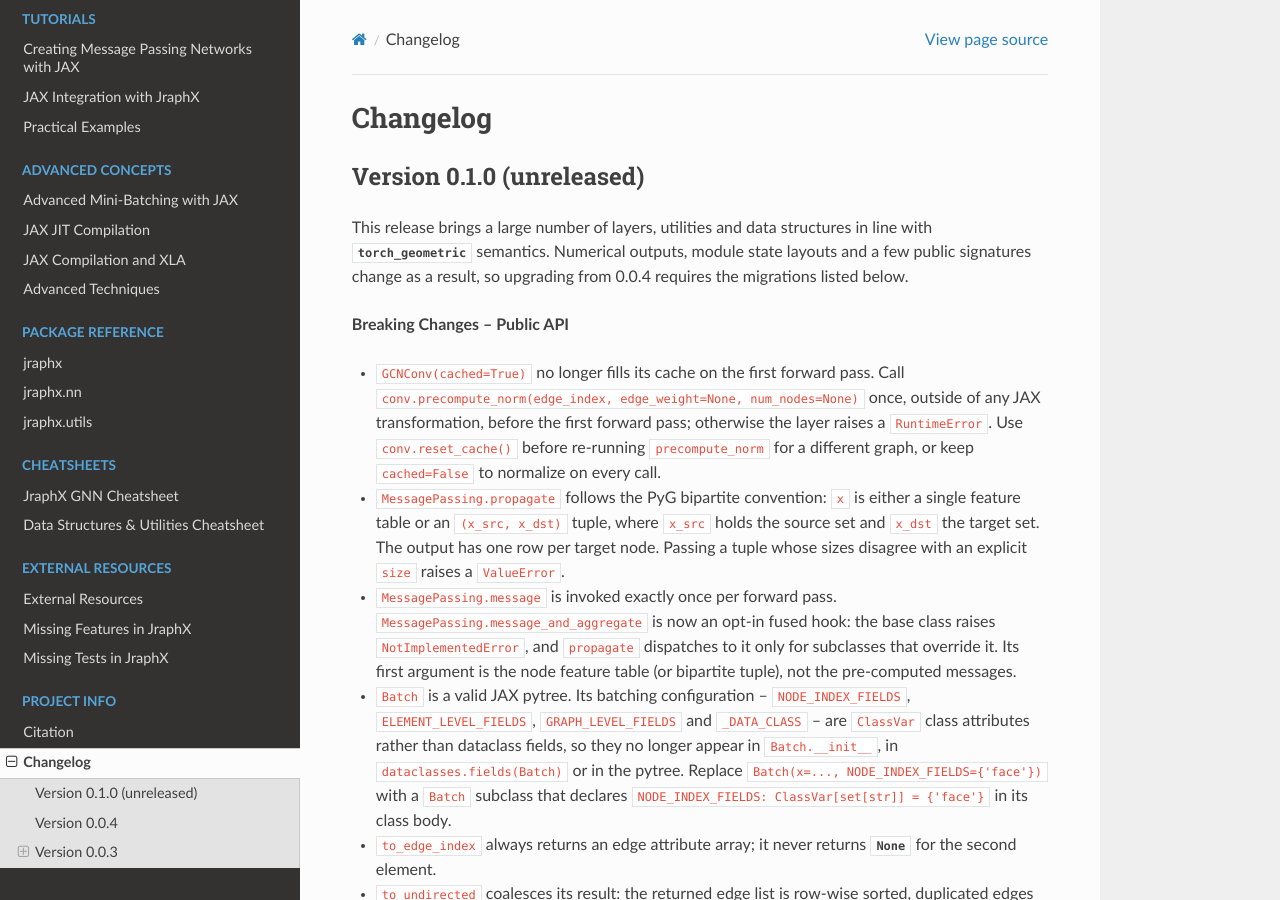
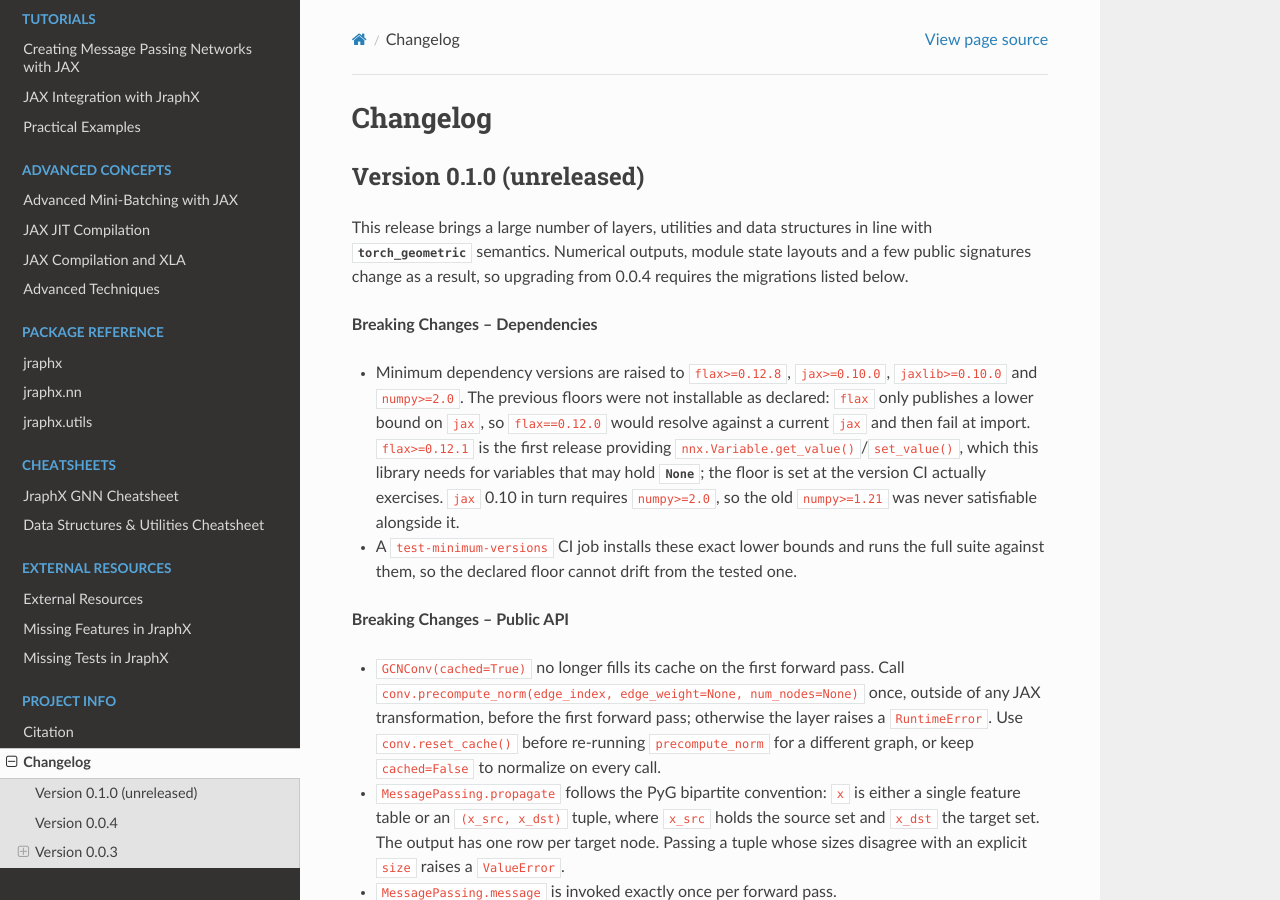
Before and after one commit to DBraun/jraphx, a Sphinx documentation site: the page built from docs/source/changelog.rst, in a window 1280 px wide and 900 px high. Built offline with Sphinx 7.4.7 and the Read the Docs theme 3.1.0, drawn with Linux system fonts in a browser that asks for light colours.

Commit message:
Raise dependency floors to installable, tested versions
The declared minimums were not satisfiable as written. flax only publishes a
lower bound on jax, so `flax>=0.12.0` resolves against a current jax and then
fails at import:

    ImportError: cannot import name 'mutable_array' from 'jax._src.core'

The floor was also below what the library needs. flax 0.12.1 is the first
release providing nnx.Variable.get_value()/set_value(), which GCNConv's
normalization cache uses for variables that may hold None; on 0.12.0 those
attributes do not exist. And jax 0.10 requires numpy>=2.0, so the declared
numpy>=1.21 was never installable alongside it.

Sets flax>=0.12.8, jax>=0.10.0, jaxlib>=0.10.0, numpy>=2.0 — the versions CI
exercises, rather than the oldest that might work. Adds a test-minimum-versions
job that installs those exact pins and runs the full suite, so the declared
floor cannot drift from the tested one again; releases now depend on it.

Verified: 1174 passed under -W error::DeprecationWarning against
flax==0.12.8 / jax==0.10.0 / jaxlib==0.10.0 / numpy==2.0.0, and those pins
resolve on Python 3.11.

```diff
--- a/docs/source/changelog.rst
+++ b/docs/source/changelog.rst
@@ -8,6 +8,19 @@ This release brings a large number of layers, utilities and data structures in l
 with :obj:`torch_geometric` semantics. Numerical outputs, module state layouts and a
 few public signatures change as a result, so upgrading from 0.0.4 requires the
 migrations listed below.
+
+**Breaking Changes -- Dependencies**
+
+* Minimum dependency versions are raised to ``flax>=0.12.8``, ``jax>=0.10.0``,
+  ``jaxlib>=0.10.0`` and ``numpy>=2.0``. The previous floors were not installable as
+  declared: ``flax`` only publishes a lower bound on ``jax``, so ``flax==0.12.0`` would
+  resolve against a current ``jax`` and then fail at import. ``flax>=0.12.1`` is the
+  first release providing ``nnx.Variable.get_value()``/``set_value()``, which this
+  library needs for variables that may hold :obj:`None`; the floor is set at the version
+  CI actually exercises. ``jax`` 0.10 in turn requires ``numpy>=2.0``, so the old
+  ``numpy>=1.21`` was never satisfiable alongside it.
+* A ``test-minimum-versions`` CI job installs these exact lower bounds and runs the full
+  suite against them, so the declared floor cannot drift from the tested one.
 
 **Breaking Changes -- Public API**
 
```
Also changed, not shown: pyproject.toml (+10 -4 lines), 1 other file.
